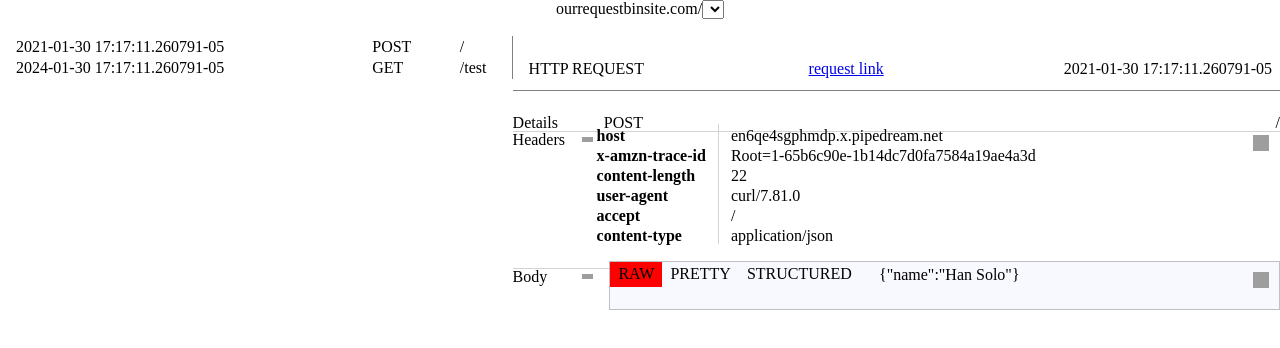
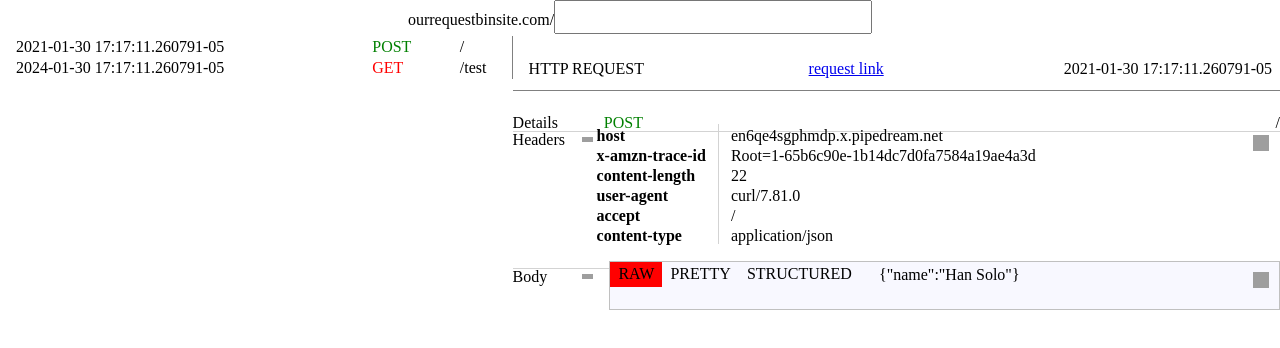
Before and after one commit to 2401-Team-6/request-bin-frontend, a React (Vite) app: page / in a window 1280 px wide. Both pictures are taken after a click on the element "2021-01-30 17:17:11.260791-05". Shown: the top 348 px of the page. Built offline with nearby package versions, Linux system fonts and the light colour scheme; data requests are answered from the project's data file; grey boxes are pictures that could not be loaded.

Commit message:
Began implementing endpoint integration'

```diff
--- a/db.json
+++ b/db.json
@@ -44,6 +44,16 @@
       }
     }
   ],
+  "endpoints": [
+    {
+      "id": 1,
+      "hash": "jsnhdbsljkknln"
+    },
+    {
+      "id": 2,
+      "hash": "skjnfsrlkmerke"
+    }
+  ],
   "newEndpoint": {
     "id": 10,
     "hash": "x5hgtrb122lmoa"
--- a/src/App.jsx
+++ b/src/App.jsx
@@ -42,9 +42,22 @@ function App() {
 
   const handleNewEndpointClick = (e) => {
     axios
-      .get(`http//localhost:3000/newEndpoint`) // Will change to this /api/new
+      .get(`http://localhost:3000/newEndpoint`) // Will change to this /api/new
       .then(response => {
         setSelectedEP(response.data) // Check with backend about the format of this response
+        setEndpoints(endpoints.concat(response.data))
+        localStorage.userEndpoints.push(response.data)
+      })
+  }
+
+  const handleEndpointSubmit = (e, hash) => {
+    if (e.key !== 'Enter') return;
+
+    axios
+      .get(`http://localhost:3000/endpoints/${hash}`)
+      .then(response => {
+        // Handle 404
+        setSelectedEP(response.data)
         setEndpoints(endpoints.concat(response.data))
         localStorage.userEndpoints.push(response.data)
       })
@@ -54,7 +67,7 @@ function App() {
     <>
       <header>
         <label htmlFor="hash">ourrequestbinsite.com/</label>
-        <EndpointDropdown endpoints={endpoints} selectedId={selectedEP.id}/>
+        <EndpointDropdown endpoints={endpoints} selectedEP={selectedEP} onKeyPress/>
       </header>
       <main>
         <Sidebar requests={requests} handleSidebarClick={handleSidebarClick}/>
--- a/src/components/EndpointDropdown.jsx
+++ b/src/components/EndpointDropdown.jsx
@@ -1,14 +1,15 @@
-const EndpointDropdown = ({endpoints, selectedId}) => {
+const EndpointDropdown = ({endpoints, selectedEP}) => {
   return (
-    <select id="hash">
-      {
-        endpoints.map(endpoint => (
-            <option value={endpoint.hash} selected={endpoint.id === selectedId}>
-              {endpoint.hash}
-            </option>
-        ))
-      }
-    </select>
+    <>
+      <input type="text" name="hash" id="hash-dropdown" list="hashes" placeholder={selectedEP.hash}></input>
+      <datalist id="hashes">
+        {
+          endpoints.map(endpoint => (
+              <option value={endpoint.hash} />
+          ))
+        }
+      </datalist>
+    </>
   )
 }
 
--- a/src/components/RequestContent.jsx
+++ b/src/components/RequestContent.jsx
@@ -42,6 +42,10 @@ const RequestBody = ({ body }) => (
 )
 
 const RequestContent = ({ selectedRequest }) => {
+  if (Object.keys(selectedRequest).length == 0) {
+    return (<></>)
+  }
+
   return (
     <div id="request-content">
     <div id="request-content-header">
@@ -52,7 +56,7 @@ const RequestContent = ({ selectedRequest }) => {
     <ul id="request-list">
       <li>
         <h1 className="request-list-header">Details</h1>
-        <span className={selectedRequest.method} id="request-list-method">{selectedRequest.method}</span>
+        <span className={selectedRequest.method.toLowerCase()} id="request-list-method">{selectedRequest.method}</span>
         <span id="request-table-path">{selectedRequest.path}</span>
       </li>
       <Headers headers={selectedRequest.headers}/>
--- a/src/components/Sidebar.jsx
+++ b/src/components/Sidebar.jsx
@@ -9,7 +9,7 @@ const SidebarRequest = ({ request, handleClick }) => {
       <td>
         {request.timestamp}
       </td>
-      <td className={request.method}>
+      <td className={request.method.toLowerCase()}>
         {request.method}
       </td>
       <td>
```
